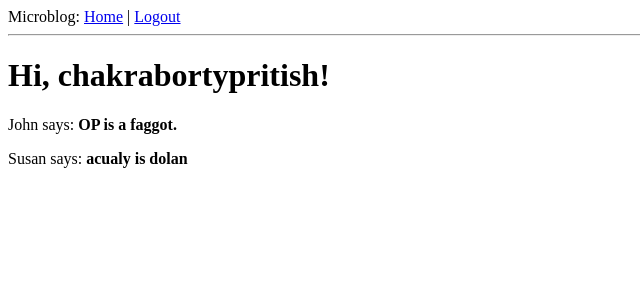
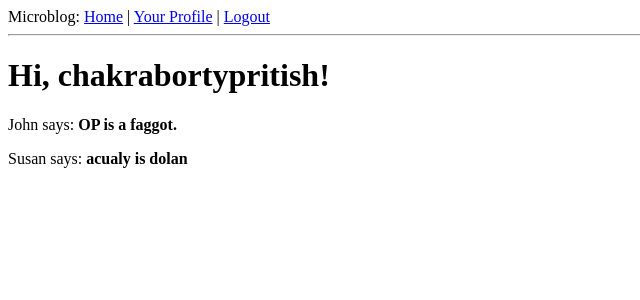
Before and after one commit to PritishC/flask-microblog, a Flask app: page / in a window 1280 px wide. Shown: the top 300 px of the page, without its empty margins (0-640 px from the left). Run offline with Flask 2, Linux system fonts and the light colour scheme; a user stored in the database is signed in.

Commit message:
Added a Your Profile link to the navigation bar in base template. An argument has to be provided for the nickname, and this is obtained from global g.

```diff
--- a/app/templates/base.html
+++ b/app/templates/base.html
@@ -10,6 +10,7 @@
       <div>Microblog:
       <a href="{{url_for('index') }}">Home</a>
       {% if g.user.is_authenticated() %}
+      | <a href="{{url_for('user', nickname=g.user.nickname)}}">Your Profile</a>
       | <a href="{{url_for('logout') }}">Logout</a>
       {% endif %}
       </div>
```
